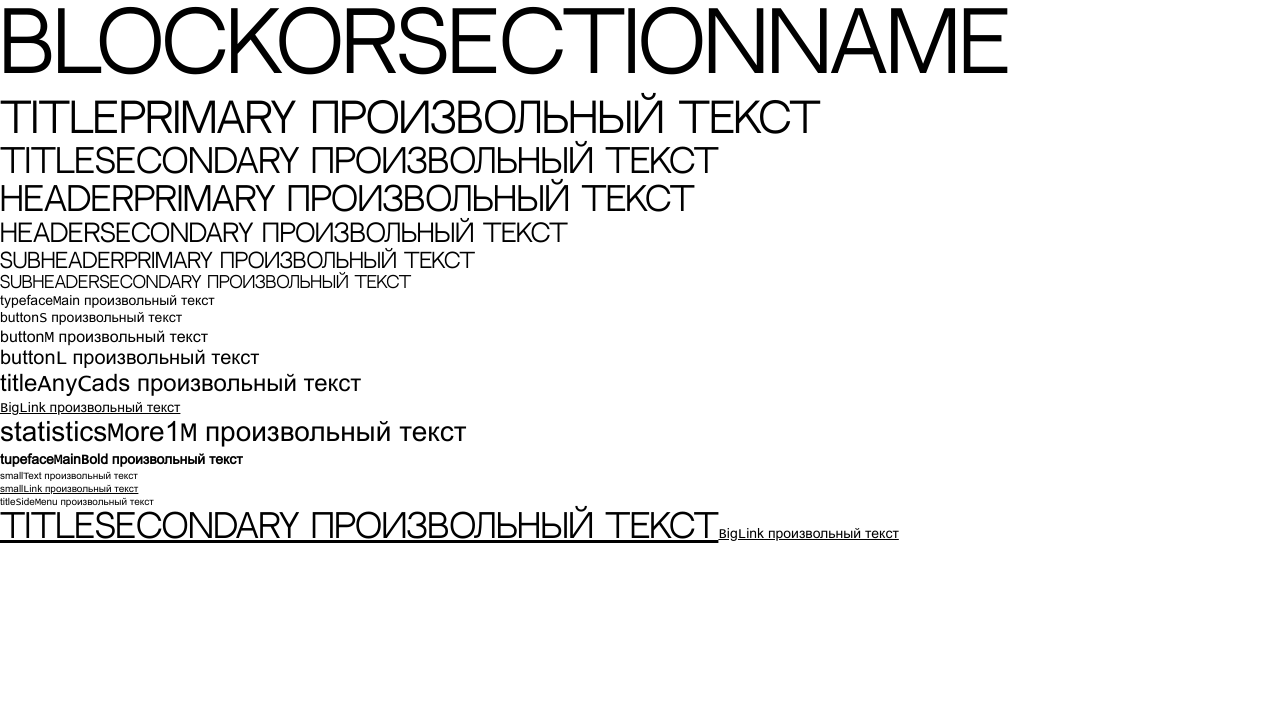
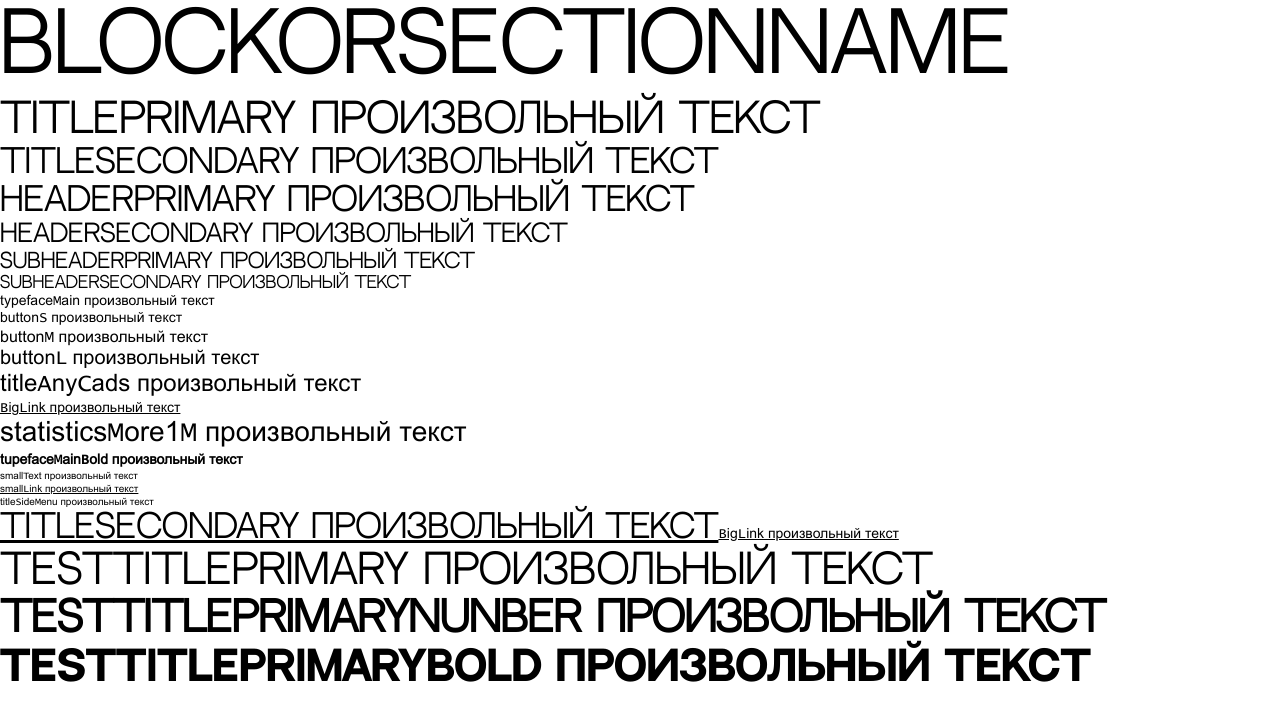
Before and after one commit to pavelminsk1979/startTest, a React (Create React App) app: page / in a window 1280 px wide. Shown: the top 720 px of the page. Built offline with nearby package versions, Linux system fonts and the light colour scheme.

Commit message:
refactor typography

```diff
--- a/src/App.tsx
+++ b/src/App.tsx
@@ -27,6 +27,9 @@ function App() {
      </div>
      <Typography as="a" href="https://mail.ru/" target="_blank" variant={'titleSecondary'}>titleSecondary произвольный текст</Typography>
      <Typography as="a" href="https://mail.ru/"  target="_blank" variant={'BigLink'}>BigLink произвольный текст</Typography>
+        <Typography variant={'testTitlePrimary'}>TESTtitlePrimary произвольный текст</Typography>
+        <Typography variant={'testTitlePrimaryNumber'}>TESTtitlePrimaryNunber произвольный текст</Typography>
+        <Typography variant={'testTitlePrimaryBold'}>TESTtitlePrimaryBold произвольный текст</Typography>
 {/*     <div>
    <IncubatorTypography.H1 >Другой какойто произвольный текст</IncubatorTypography.H1>
    <IncubatorTypography.H2 >Другой какойто произвольный текст</IncubatorTypography.H2>
--- a/src/components/myTypography/typography.module.scss
+++ b/src/components/myTypography/typography.module.scss
@@ -16,6 +16,7 @@
   @include typography(var(--font-size-mega), var(--line-height-m),
           var(--font-weight-regular), var(--font-family-header));
 }
+
 
 .titleSecondary {
   @include typography(var(--font-size-xxxl), var(--line-height-m),
@@ -101,3 +102,16 @@
   @include typography(var(--font-size-xs), var(--line-height-l),
           var(--font-weight-regular), var(--font-family-text));
 }
+
+.testTitlePrimary {
+  @include typography(var(--font-size-mega), var(--line-height-m),
+          var(--font-weight-regular), var(--font-family-header));
+}
+.testTitlePrimaryNumber {
+  @include typography(var(--font-size-mega), var(--line-height-m),
+          var(--font-weight-bold), var(--font-family-header));
+}
+.testTitlePrimaryBold {
+  @include typography(var(--font-size-mega), var(--line-height-m),
+          var(--font-weight-regular), var(--font-family-header-bold));
+}
--- a/src/components/myTypography/typography.tsx
+++ b/src/components/myTypography/typography.tsx
@@ -23,6 +23,9 @@ import s from './typography.module.scss'
         | 'smallText'
         | 'smallLink'
         | 'titleSideMenu'
+     |'testTitlePrimary'
+        |'testTitlePrimaryNumber'
+        |'testTitlePrimaryBold'
     children?: ReactNode
     className?: string
 }
--- a/src/index.css
+++ b/src/index.css
@@ -17,6 +17,11 @@ code {
 }
 
 @font-face {
+  font-family: 'Neutral Face Bold';
+  src: url('fonts/NeutralFaceBold.ttf') format('truetype');
+}
+
+@font-face {
   font-family: 'Arial';
   src: url('fonts/arialmt.ttf') format('truetype');
 }
--- a/src/styles/ _typography.scss
+++ b/src/styles/ _typography.scss
@@ -1,6 +1,6 @@
 :root {
-  --font-family-primary:  sans-serif;
   --font-family-header: Neutral Face;
+  --font-family-header-bold: Neutral Face Bold;
   --font-family-text:  Arial;
 
 
```
Also changed, not shown: src/fonts/NeutralFaceBold.ttf (added), 1 other file (tests, documents, lock files or other folders).
